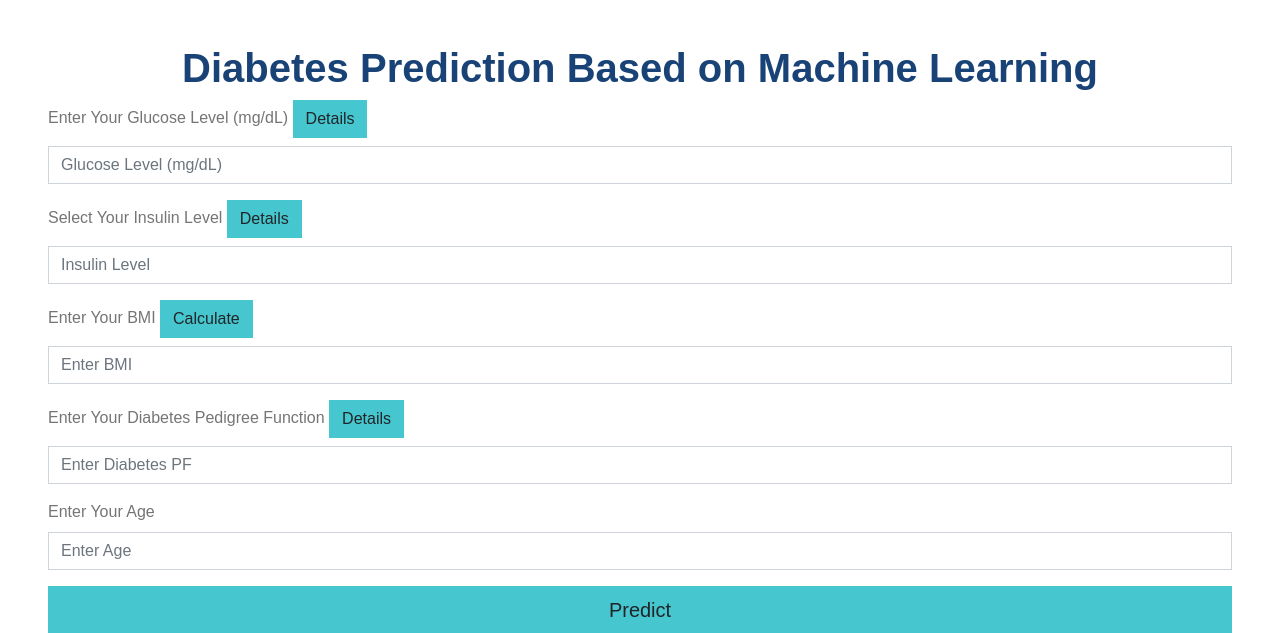
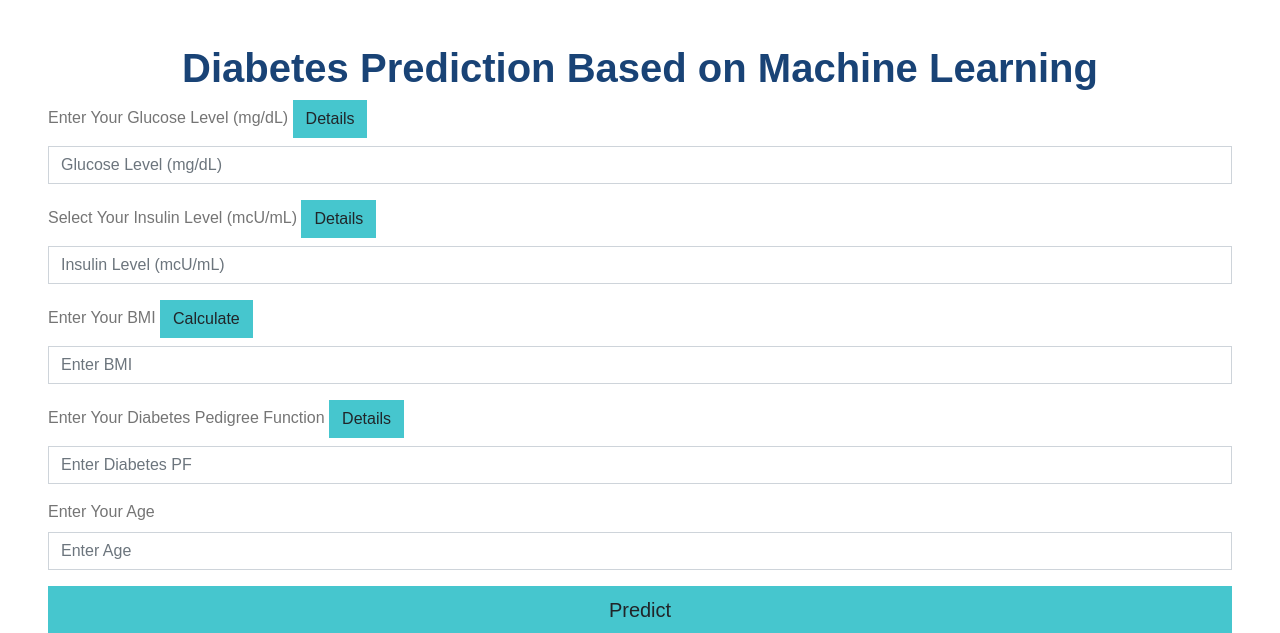
Before and after one commit to nuzmulhossainnahid/Diabetes-Prediction-Based-on-Machine-Learning, a Flask app: page / in a window 1280 px wide. Shown: the part 192-825 px from the top of the page. Run offline with Flask 2, Linux system fonts and the light colour scheme; parts of the project's set-up code (start-up, migrations or seed data) failed here and were passed over; some libraries are stand-ins or nearby versions.

Commit message:
Update ditect.html

```diff
--- a/templates/ditect.html
+++ b/templates/ditect.html
@@ -118,8 +118,8 @@
                 <input type="number" class="form-control" name="Glucose Level" placeholder="Glucose Level (mg/dL)" required="required" />
             </div>
             <div class="form-group">
-                <label>Select Your Insulin Level <a href="https://emedicine.medscape.com/article/2089224-overview" target="_blank" class="btn btn-secondary" >Details</a></label>
-                <input type="number" class="form-control" name="Insulin" id="Insulin" placeholder="Insulin Level" required="required" />
+                <label>Select Your Insulin Level (mcU/mL) <a href="https://emedicine.medscape.com/article/2089224-overview" target="_blank" class="btn btn-secondary" >Details</a></label>
+                <input type="number" class="form-control" name="Insulin" id="Insulin" placeholder="Insulin Level (mcU/mL)" required="required" />
             </div>
 
             <div class="form-group">
```
